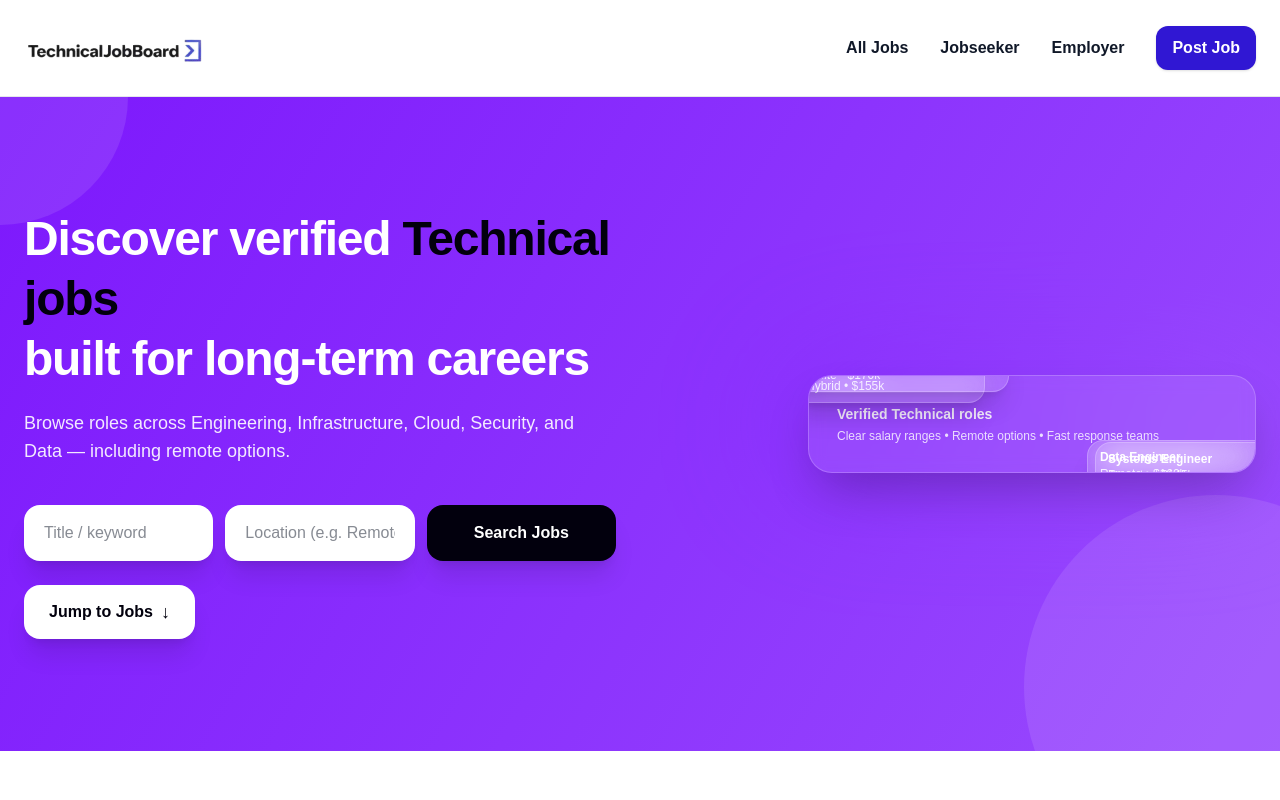
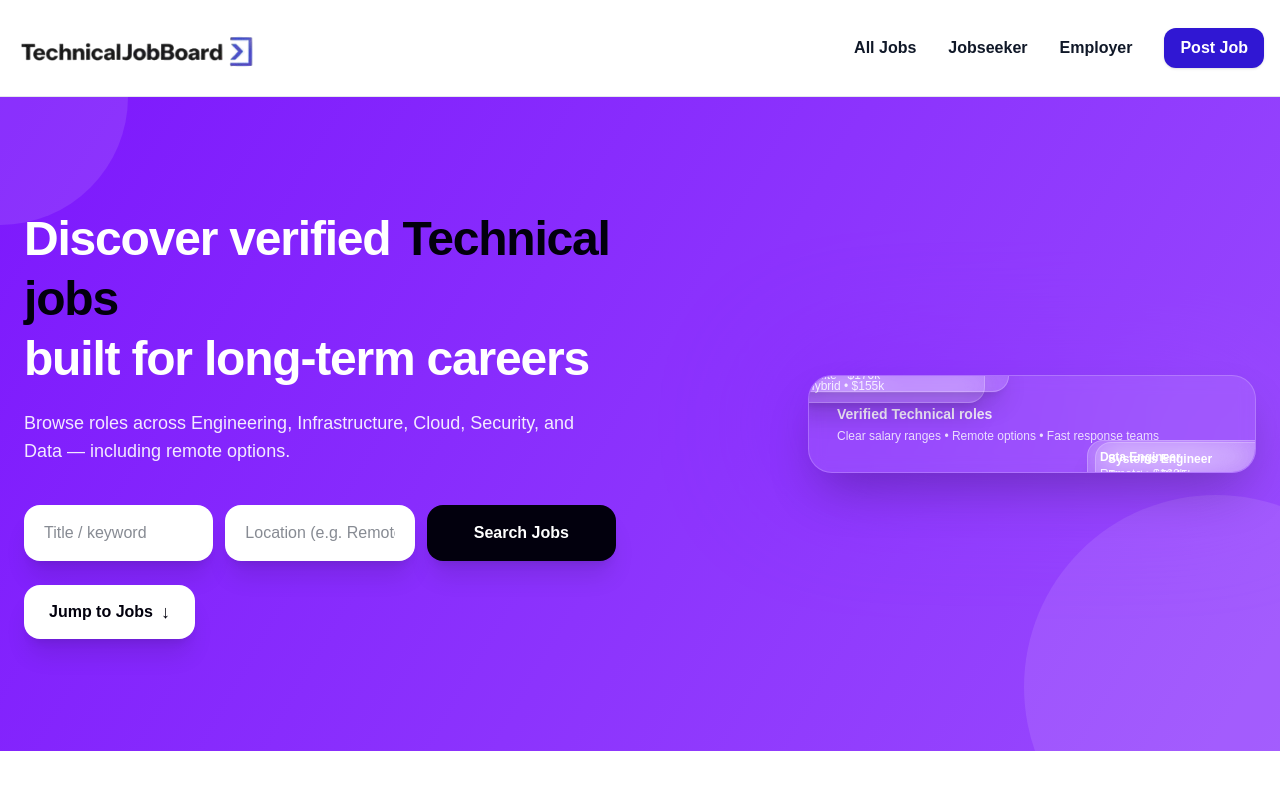
Before and after one commit to adebisidolapo/technicaljobboard, a Next.js app in the folder jobboard/: page / in a window 1280 px wide. Shown: the top 800 px of the page. Built offline with nearby package versions, Linux system fonts and the light colour scheme.

Commit message:
updater header

```diff
--- a/jobboard/app/layout.tsx
+++ b/jobboard/app/layout.tsx
@@ -17,18 +17,18 @@ export default function RootLayout({
       <body className="bg-gray-50 font-sans">
         {/* HEADER (NOT sticky) */}
        <header className="w-full bg-white border-b border-gray-200">
-          <div className="max-w-7xl mx-auto px-2 sm:px-4 md:px-6">
+  <div className="max-w-7xl mx-auto px-1 sm:px-2 md:px-4">
     <div className="h-20 md:h-22 lg:h-24 flex items-center justify-between">
-              {/* LOGO (bigger + responsive) */}
+      {/* LOGO (KEEP BIG) */}
       <Link href="/" className="flex items-center">
         <img
           src="/Technicaljoblogo-removebg-preview.png"
           alt="TechnicalJobboard"
-className="h-18 sm:h-20 md:h-22 lg:h-24 w-auto object-contain"
+          className="h-20 sm:h-24 md:h-28 lg:h-32 w-auto object-contain"
         />
       </Link>
 
-              {/* DESKTOP MENU */}
+      {/* DESKTOP MENU (smaller) */}
       <nav className="hidden md:flex items-center gap-8 text-sm lg:text-base font-semibold text-gray-900">
         <Link href="#jobs" className="hover:text-[#3017D3] transition">
           All Jobs
@@ -41,7 +41,7 @@ className="h-18 sm:h-20 md:h-22 lg:h-24 w-auto object-contain"
         </Link>
         <Link
           href="#"
-className="px-4 py-2.5 bg-[#3017D3] text-white rounded-xl shadow-sm hover:bg-[#2a12c0] transition"
+          className="px-4 py-2 bg-[#3017D3] text-white rounded-xl shadow-sm hover:bg-[#2a12c0] transition"
         >
           Post Job
         </Link>
@@ -49,7 +49,7 @@ className="px-4 py-2.5 bg-[#3017D3] text-white rounded-xl shadow-sm hover:bg-[#2
 
       {/* MOBILE MENU */}
       <details className="md:hidden relative">
-                <summary className="list-none cursor-pointer px-4 py-2 rounded-xl border border-gray-200 text-gray-900 font-semibold">
+        <summary className="list-none cursor-pointer px-3 py-2 rounded-xl border border-gray-200 text-gray-900 font-semibold">
           ☰
         </summary>
 
@@ -84,6 +84,7 @@ className="px-4 py-2.5 bg-[#3017D3] text-white rounded-xl shadow-sm hover:bg-[#2
   </div>
 </header>
 
+
         {children}
       </body>
     </html>
```
Lines whose indentation alone changed are shown as unchanged.
